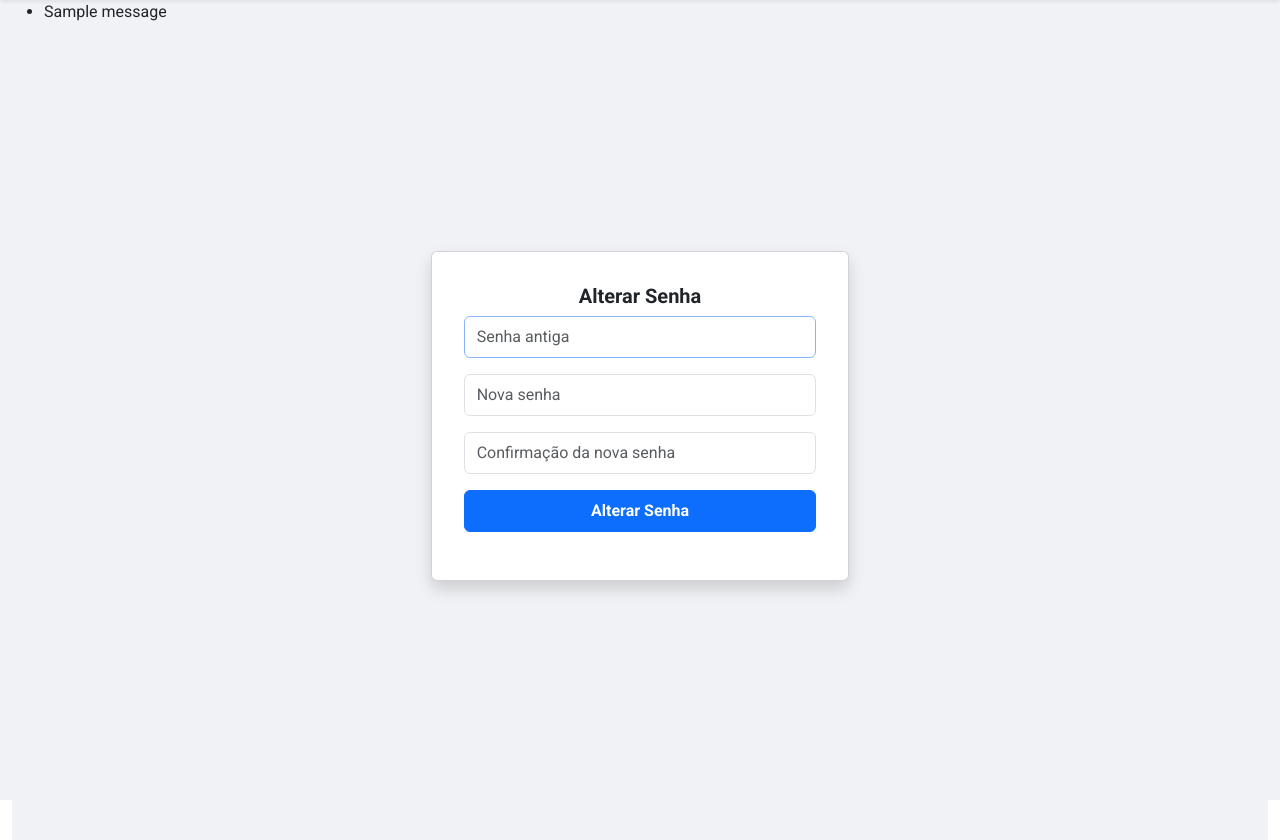
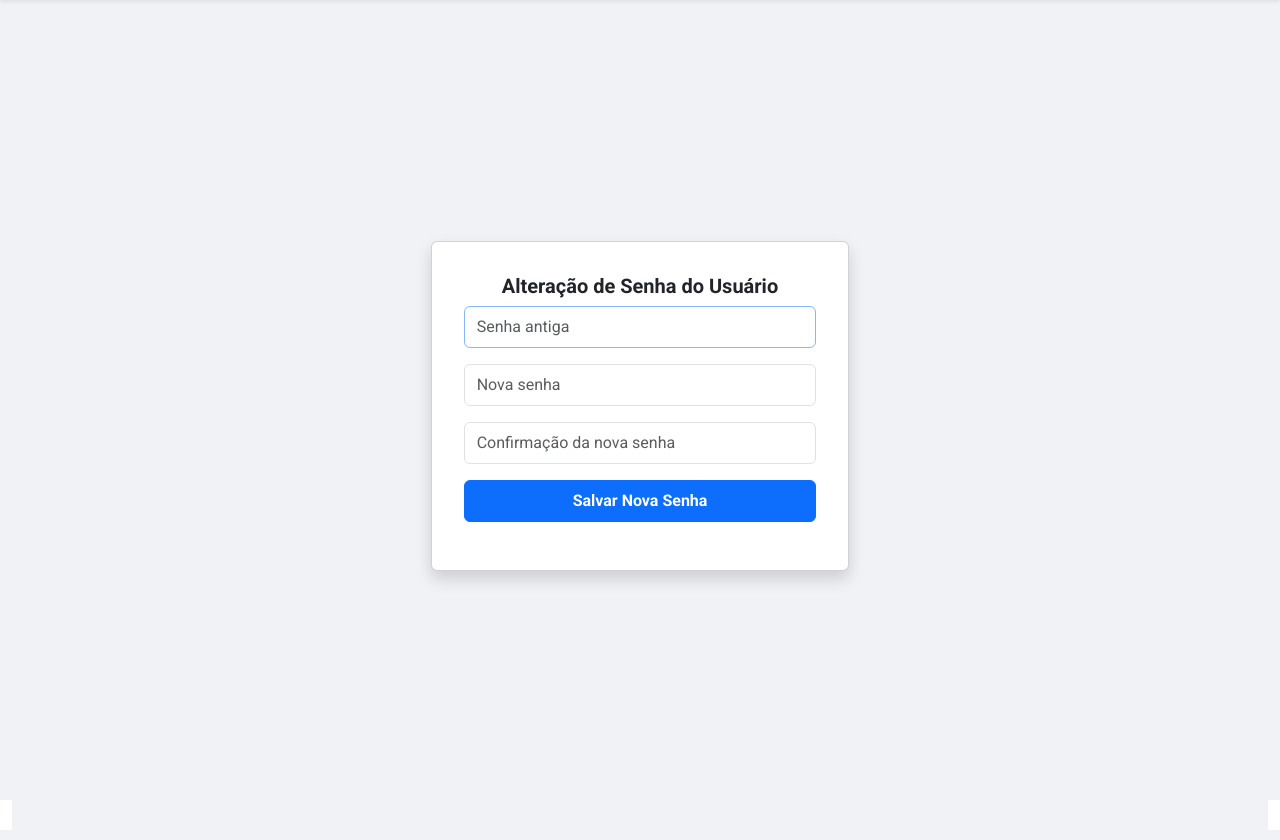
Before and after one commit to DanPersonalConsulting/rhflow-dj, a Django app: page /change_password/ in a window 1280 px wide. Shown: the part 56-896 px from the top of the page. Run offline with Django 5.2, Linux system fonts and the light colour scheme; a user stored in the database is signed in; tables that the repository leaves empty hold one stand-in row (values such as "Sample post"); grey boxes marked "Sample" are stand-in pictures; one stand-in notice (Sample message) is shown; some libraries are stand-ins or nearby versions.

Commit message:
refatoração final change password

```diff
--- a/templates/base/home.html
+++ b/templates/base/home.html
@@ -10,14 +10,33 @@
 
 {% block content %}
 <div class="container-fluid vh-100 bg-light">
+
+    <div aria-live="polite" aria-atomic="true" style="position: relative; min-height: 30px;">
+        <div style="position: absolute; top: 0; right: 0; z-index: 1050;">
           {% if messages %}
-    <ul class="messages">
             {% for message in messages %}
-        <li{% if message.tags %} class="{{ message.tags }}"{% endif %}>{{ message }}</li>
+              <div class="toast align-items-center text-white bg-{{ message.tags }} border-0" role="alert" aria-live="assertive" aria-atomic="true" data-bs-delay="5000">
+                <div class="d-flex">
+                  <div class="toast-body">
+                    {{ message }}
+                  </div>
+                  <button type="button" class="btn-close btn-close-white me-2 m-auto" data-bs-dismiss="toast" aria-label="Close"></button>
+                </div>
+              </div>
             {% endfor %}
-    </ul>
           {% endif %}
+        </div>
+      </div>
         {% block content_area %}
         {% endblock %}
 </div>
+<script>
+    document.addEventListener('DOMContentLoaded', function() {
+        var toastElList = [].slice.call(document.querySelectorAll('.toast'))
+        var toastList = toastElList.map(function(toastEl) {
+          return new bootstrap.Toast(toastEl)
+        })
+        toastList.forEach(toast => toast.show())
+      })
+    </script>
 {% endblock %}
--- a/templates/registration/password_change.html
+++ b/templates/registration/password_change.html
@@ -6,10 +6,9 @@
     <div class="row vh-100 justify-content-md-center mx-auto">
         <div class="col-12 col-md-4 p-0 my-auto">
             <div class="card shadow p-3 mb-5 bg-white rounded">
-                {% comment %} {% include 'registration/header_logo.html' %} {% endcomment %}
                 <div class="card-body">
                     <div class="text-post">
-                        <div class="h5 fw-bold text-center">Alterar Senha</div>
+                        <div class="h5 fw-bold text-center">Alteração de Senha do Usuário</div>
                         <form method="post">
                             {% csrf_token %}
                             <fieldset>
@@ -24,7 +23,7 @@
                             </fieldset>
                             <div class="text-center">
                                 <button class="btn btn-primary text-white rounded py-2 w-100" type="submit">
-                                    <span class="fw-bold">Alterar Senha</span>
+                                    <span class="fw-bold">Salvar Nova Senha</span>
                                 </button>
                             </div>
                         </form>
```
Lines whose indentation alone changed are shown as unchanged.
